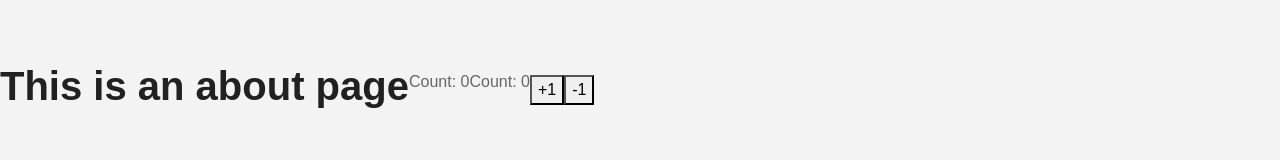
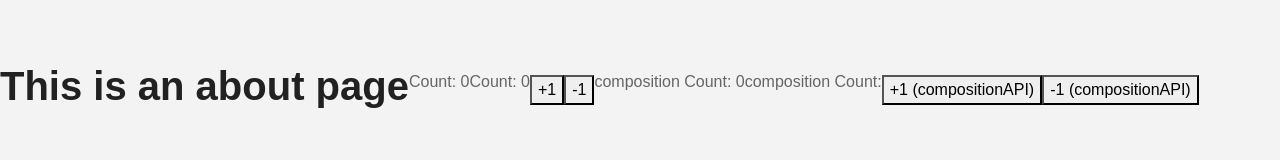
Before and after one commit to Joshua-CY/vue_ts_site, a Vue app: page /about in a window 1280 px wide. Shown: the part 382-542 px from the top of the page. Built offline with nearby package versions, Linux system fonts and the light colour scheme.

Commit message:
實做composition api

```diff
--- a/src/stores/counter.ts
+++ b/src/stores/counter.ts
@@ -3,11 +3,14 @@ import { defineStore } from 'pinia'
 
 // 使用composition API模式定義store
 export const useCounterStore = defineStore('counter', () => {
-  const count = ref(0)
+  const count = ref<number>(0)
   const doubleCount = computed(() => count.value * 2)
   function increment() {
     count.value++
   }
+  function reduce() {
+    count.value--
+  }
 
-  return { count, doubleCount, increment }
+  return { count, doubleCount, increment, reduce }
 })
--- a/src/stores/useCounterStore.ts
+++ b/src/stores/useCounterStore.ts
@@ -1,7 +1,7 @@
 import { defineStore } from 'pinia';
 
 // 使用options API模式定義
-export const useCounterStoreV2 = defineStore('counter', {
+export const useCounterStoreOption = defineStore('counter', {
     state: () => {
         return { count: 0 }
     },
--- a/src/views/AboutView.vue
+++ b/src/views/AboutView.vue
@@ -5,6 +5,10 @@
     <p>Count: {{ counter.double }}</p>
     <button @click="connterStore.increment">+1</button>
     <button @click="connterStore.reduce">-1</button>
+    <p>composition Count: {{ count }}</p>
+    <p>composition Count: {{ doubleCount }}</p>
+    <button @click="connterStoreWithComposition.increment">+1 (compositionAPI)</button>
+    <button @click="connterStoreWithComposition.reduce">-1 (compositionAPI)</button>
   </div>
   <input type="text" v-model="search">
   <p>search trem - {{ search }}</p>
@@ -26,7 +30,8 @@
 <script setup lang="ts">
 import { computed, ref, watch} from 'vue';
 import Footer from '../components/Footer.vue';
-import { useCounterStoreV2 } from '@/stores/useCounterStore';
+import { useCounterStoreOption } from '@/stores/useCounterStore';
+import { useCounterStore } from '@/stores/counter';
 import { storeToRefs } from 'pinia';
 
 // export default {
@@ -43,8 +48,11 @@ import { storeToRefs } from 'pinia';
 //   }
 // }
 
-    const connterStore = useCounterStoreV2();
+    const connterStore = useCounterStoreOption();
     const counter = storeToRefs(connterStore);
+
+    const connterStoreWithComposition  = useCounterStore();
+    const { count, doubleCount } = storeToRefs(connterStoreWithComposition);
 
     const search = ref('');
     const names = ref(['mario', 'youshi', 'luggi', 'toad',]);
```
